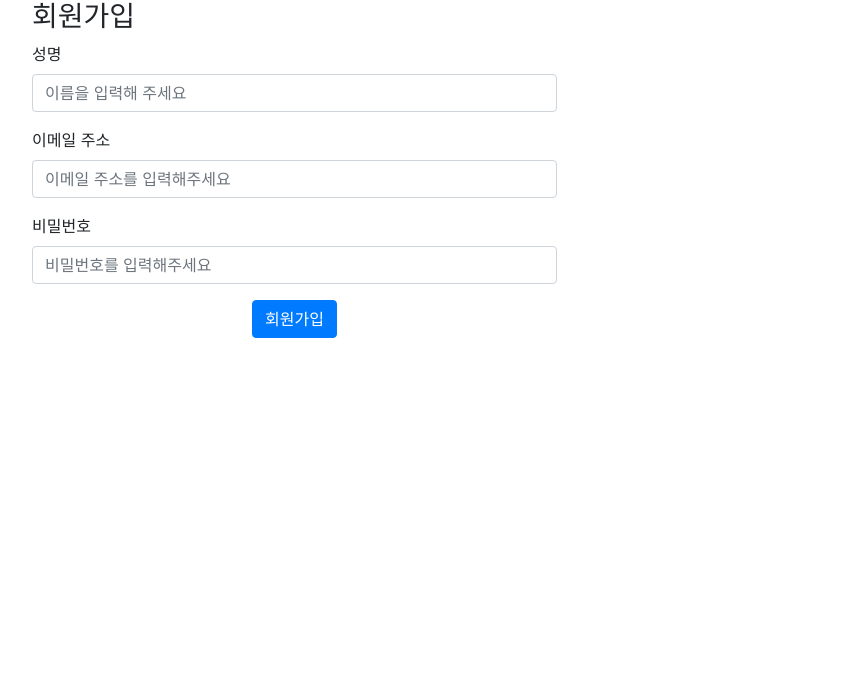
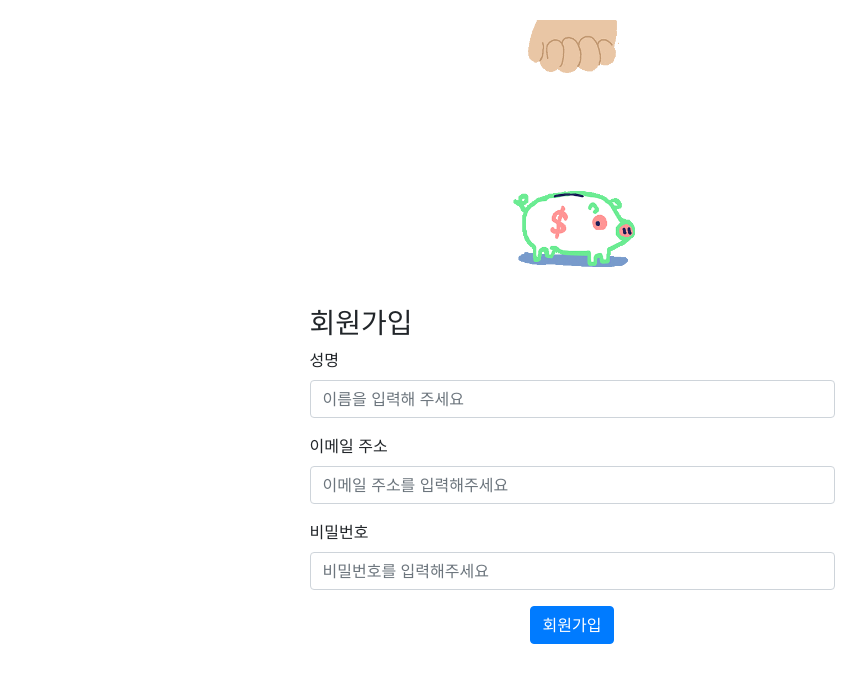
Before and after one commit to jaeyoung0509/article_service, a Node server app: page /member/signup in a window 1280 px wide. Shown: the top 683 px of the page, without its empty margins (68-934 px from the left). Run offline with Node 20, Linux system fonts and the light colour scheme; some libraries are stand-ins or nearby versions.

Commit message:
css fixed

```diff
--- a/routes/member.js
+++ b/routes/member.js
@@ -36,8 +36,9 @@ router.post("/signup", (req, res, next) => {
               user
                   .save()
                   .then(result => {
+                    res.send('<script type="text/javascript">alert("회원가입 완료 되었습니다"); window.location="/member/signup"; </script>');
                       console.log(result);
-                      res.redirect("/");
+                      res.redirect("/member/login");
                   })
                   .catch(err => {
                       console.log(err);
--- a/views/member/signup.ejs
+++ b/views/member/signup.ejs
@@ -10,12 +10,15 @@
     </head>
     <body>
         <article class="container">
+            <a>
+            <img src="/imgs" class="mx-auto d-block" style="margin-top:20px;border-radius:10px ; width: 20% ;height:20%"/>
+            </a>
             <div class="page-header">
-                <div class="col-md-6 col-md-offset-3">
+                <div class="col-md-6 col-md-offset-3  mx-auto d d-block">
                 <h3>회원가입</h3>
                 </div>
             </div>
-            <div class="col-sm-6 col-md-offset-3">
+            <div class="col-sm-6 col-md-offset-3  mx-auto d d-block">
                 <form action="/member/signup" method="POST" class="signupform">
                     <div class="form-group">
                         <label for="inputName">성명</label>
```
Also changed, not shown: views/articles/show.ejs (+8 -3 lines), views/member/login.ejs (+4 -4 lines).
